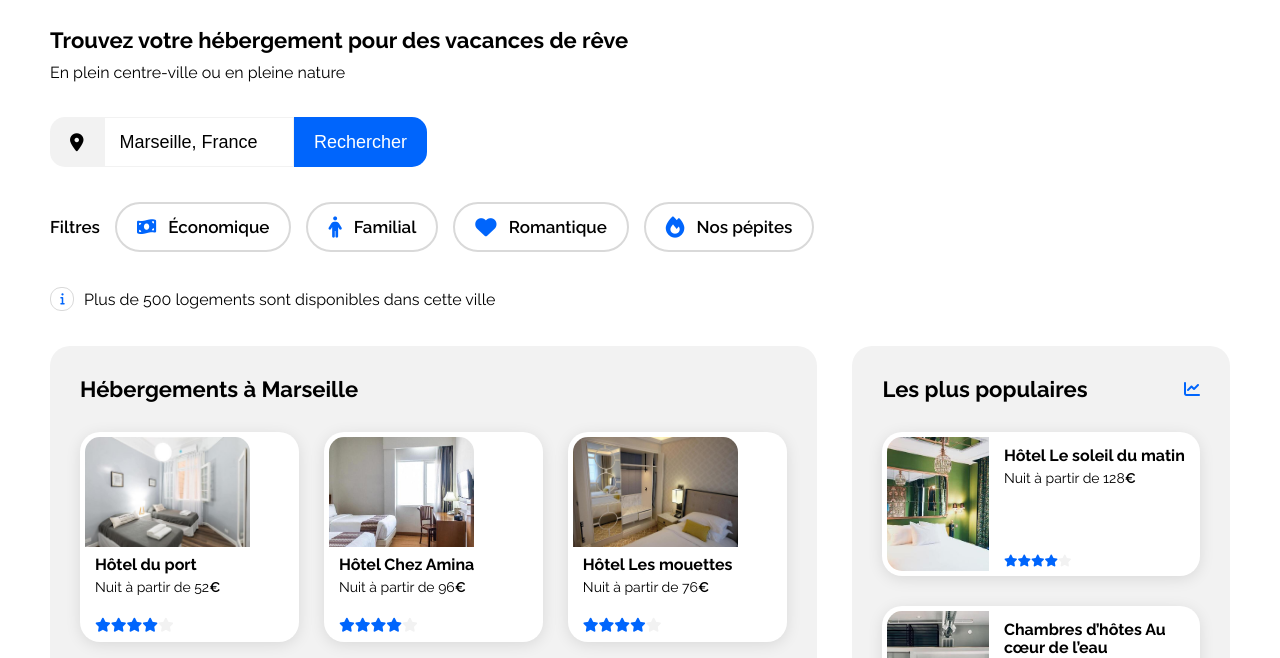
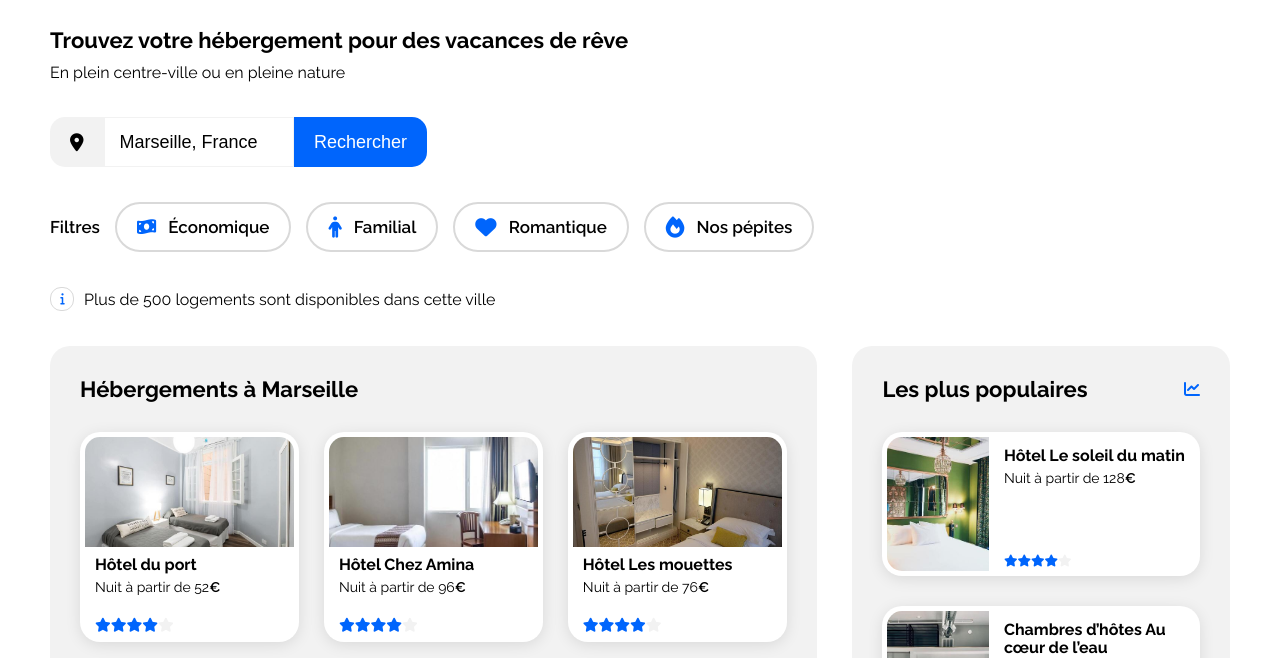
Before and after one commit to bdelanls/oc-projet2, a plain HTML site: page index.html in a window 1280 px wide. Shown: the part 82-740 px from the top of the page. Drawn offline with Linux system fonts and the light colour scheme.

Commit message:
patch and finish

```diff
--- a/css/style.css
+++ b/css/style.css
@@ -212,6 +212,7 @@ header{
 
 
 /***** Offers *****/
+article.card a, article.card-activity a{width: 100%;}
 .offers{
     display: flex;
     justify-content: space-between;
```
